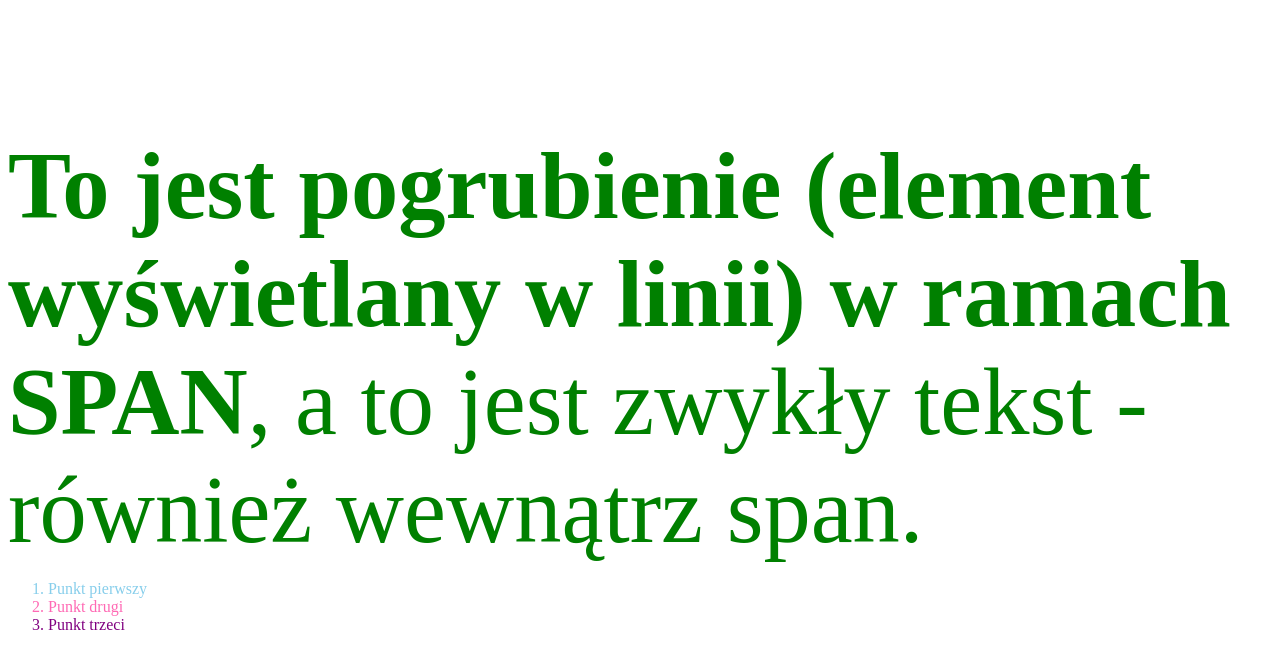
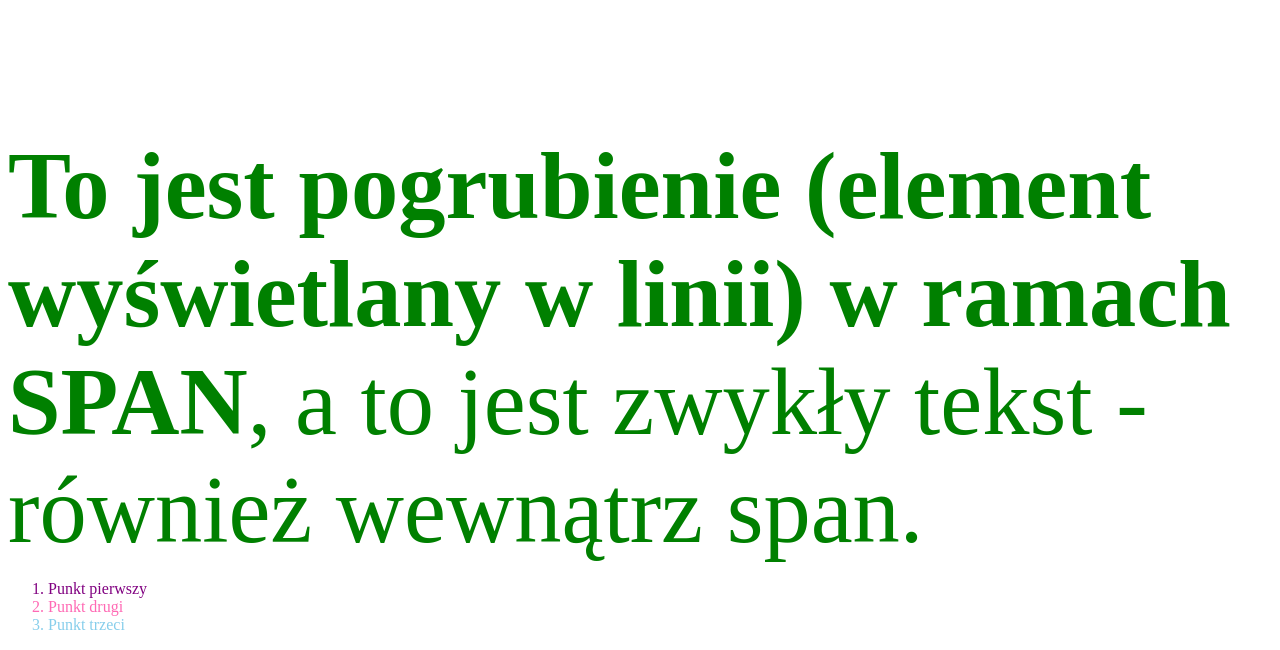
Before and after one commit to DZlotowski36/ZSE-2025-CSS, a plain HTML site: page Złot_z19.html in a window 1280 px wide. Shown: the part 736-1386 px from the top of the page. Drawn offline with Linux system fonts and the light colour scheme.

Commit message:
Update Złot_z19.html

```diff
--- a/Złot_z19.html
+++ b/Złot_z19.html
@@ -19,9 +19,9 @@
            </span>
 
            <ol>
-            <li style="color: rgb(135 206 235); "><span style="color:rgb(135 206 235); ">Punkt pierwszy</span></li>
+            <li style="color: rgb(128 0 128); "><span style="color: rgb(128 0 128); ">Punkt pierwszy</span></li>
             <li style="color: rgb(255 105 180); "><span style="color: rgb(255 105 180); ">Punkt drugi</span></li>
-            <li style="color: rgb(128 0 128); "><span style="color: rgb(128 0 128); ">Punkt trzeci</span></li>
+            <li style="color: rgb(135 206 235); "><span style="color:rgb(135 206 235); ">Punkt trzeci</span></li>
             </ol>
 
     </body>
```
